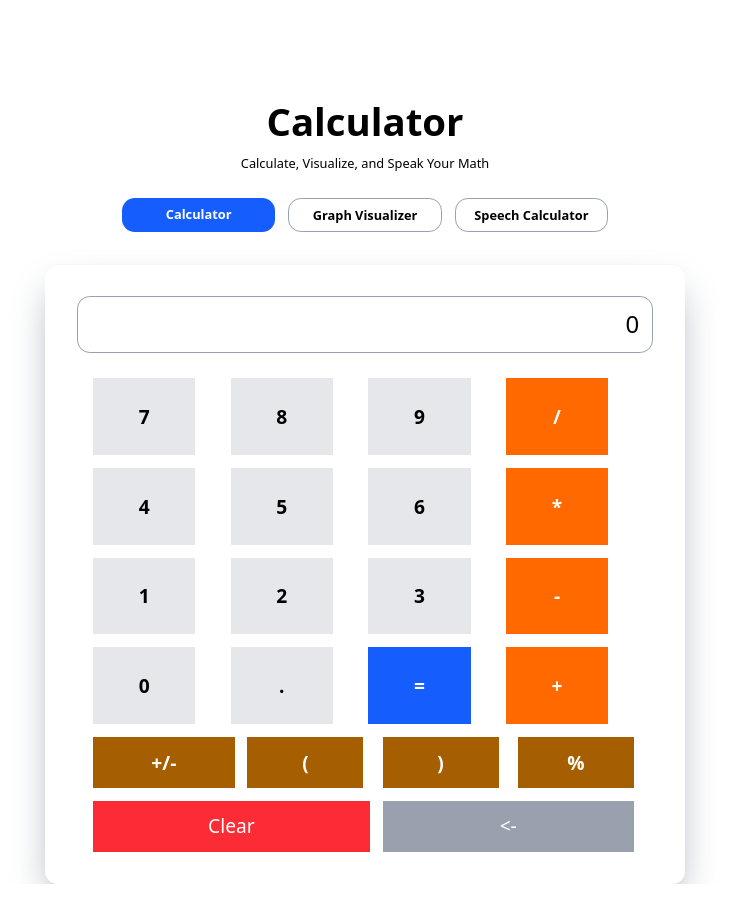
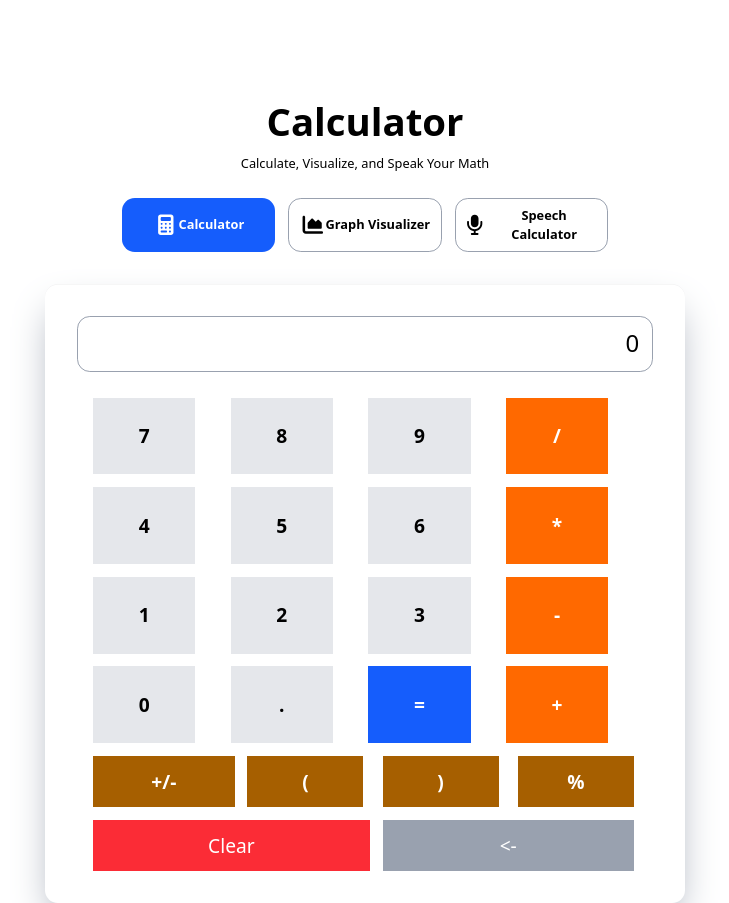
Before and after one commit to adityafadhilh/calculator-react, a React (Vite) app: page / in a window 1280 px wide. Shown: the whole page, without its empty margins (275-1004 px from the left). Built offline with nearby package versions, Linux system fonts and the light colour scheme.

Commit message:
add icon navigation

```diff
--- a/src/App.tsx
+++ b/src/App.tsx
@@ -5,6 +5,9 @@ import './App.css'
 import { Calculator } from './components/Calculator';
 import { Graph } from './components/Graph';
 import { Speech } from './components/Speech';
+import CalculatorIcon from './assets/CalculatorIcon';
+import GraphIcon from './assets/GraphIcon';
+import MicIcon from './assets/MicIcon';
 
 function App() {
   const [isActiveTab, setIsActiveTab] = useState<'Calculator' | 'Graph' | 'Speech'>('Calculator');
@@ -23,23 +26,26 @@ function App() {
         <h1 className='text-5xl font-bold'>Calculator</h1>
         <p className='mt-4 mb-8'>Calculate, Visualize, and Speak Your Math</p>
         <div className='flex space-x-4'>
-          <div onClick={() => setIsActiveTab('Calculator')} className={`w-48 p-2 text-center rounded-2xl font-bold cursor-pointer ${isActiveTab == 'Calculator' ?
+          <div onClick={() => setIsActiveTab('Calculator')} className={`flex items-center justify-center w-fit md:w-48 p-2 text-center rounded-2xl font-bold cursor-pointer ${isActiveTab == 'Calculator' ?
             'text-white bg-blue-600' :
             'text-black bg-white border-2 border-gray-400'
             } `}>
-            Calculator
+            <CalculatorIcon className="h-8" color={isActiveTab == 'Calculator' ? '#fff' : '#000'} />
+            <p className='hidden md:inline'>Calculator</p>
           </div>
-          <div onClick={() => setIsActiveTab('Graph')} className={`w-48 p-2 text-center rounded-2xl font-bold cursor-pointer ${isActiveTab == 'Graph' ?
+          <div onClick={() => setIsActiveTab('Graph')} className={`flex items-center justify-center w-fit md:w-48 p-2 text-center rounded-2xl font-bold cursor-pointer ${isActiveTab == 'Graph' ?
             'text-white bg-blue-600' :
             'text-black bg-white border-2 border-gray-400'
             }`}>
-            <p>Graph Visualizer</p>
+            <GraphIcon className="h-8" color={isActiveTab == 'Graph' ? '#fff' : '#000'} />
+            <p className='hidden md:inline'>Graph Visualizer</p>
           </div>
-          <div onClick={() => setIsActiveTab('Speech')} className={`w-48 p-2 text-center rounded-2xl font-bold cursor-pointer ${isActiveTab == 'Speech' ?
+          <div onClick={() => setIsActiveTab('Speech')} className={`flex items-center justify-center w-fit md:w-48 p-2 text-center rounded-2xl font-bold cursor-pointer ${isActiveTab == 'Speech' ?
             'text-white bg-blue-600' :
             'text-black bg-white border-2 border-gray-400'
             }`}>
-            <p>Speech Calculator</p>
+            <MicIcon className="h-8" color={isActiveTab == 'Speech' ? '#fff' : '#000'} />
+            <p className='hidden md:inline'>Speech Calculator</p>
           </div>
         </div>
       </div>
--- /dev/null
+++ b/src/assets/CalculatorIcon.tsx
@@ -0,0 +1,10 @@
+import type { SVGProps } from "react"
+const CalculatorIcon = (props: SVGProps<SVGSVGElement>) => (
+  <svg xmlns="http://www.w3.org/2000/svg" viewBox="0 0 640 640" {...props}>
+    <path
+      fill={props.color || '#fff'}
+      d="M192 64c-35.3 0-64 28.7-64 64v384c0 35.3 28.7 64 64 64h256c35.3 0 64-28.7 64-64V128c0-35.3-28.7-64-64-64H192zm32 64h192c17.7 0 32 14.3 32 32v32c0 17.7-14.3 32-32 32H224c-17.7 0-32-14.3-32-32v-32c0-17.7 14.3-32 32-32zm16 168c0 13.3-10.7 24-24 24s-24-10.7-24-24 10.7-24 24-24 24 10.7 24 24zm80 24c-13.3 0-24-10.7-24-24s10.7-24 24-24 24 10.7 24 24-10.7 24-24 24zm128-24c0 13.3-10.7 24-24 24s-24-10.7-24-24 10.7-24 24-24 24 10.7 24 24zM216 416c-13.3 0-24-10.7-24-24s10.7-24 24-24 24 10.7 24 24-10.7 24-24 24zm128-24c0 13.3-10.7 24-24 24s-24-10.7-24-24 10.7-24 24-24 24 10.7 24 24zm80 24c-13.3 0-24-10.7-24-24s10.7-24 24-24 24 10.7 24 24-10.7 24-24 24zm-232 72c0-13.3 10.7-24 24-24h112c13.3 0 24 10.7 24 24s-10.7 24-24 24H216c-13.3 0-24-10.7-24-24zm232-24c13.3 0 24 10.7 24 24s-10.7 24-24 24-24-10.7-24-24 10.7-24 24-24z"
+    />
+  </svg>
+)
+export default CalculatorIcon
--- /dev/null
+++ b/src/assets/GraphIcon.tsx
@@ -0,0 +1,10 @@
+import type { SVGProps } from "react"
+const GraphIcon = (props: SVGProps<SVGSVGElement>) => (
+    <svg xmlns="http://www.w3.org/2000/svg" viewBox="0 0 640 640" {...props}>
+        <path
+            fill={props.color || '#fff'}
+            d="M96 96c17.7 0 32 14.3 32 32v336c0 8.8 7.2 16 16 16h400c17.7 0 32 14.3 32 32s-14.3 32-32 32H144c-44.2 0-80-35.8-80-80V128c0-17.7 14.3-32 32-32zm208 64c6.7 0 13.1 2.8 17.7 7.8l71.1 77.5L439 199c9.4-9.4 24.6-9.4 33.9 0l64 64c4.5 4.5 7 10.6 7 17v112c0 13.3-10.7 24-24 24h-304c-13.3 0-24-10.7-24-24V280c0-6 2.3-11.8 6.3-16.2l88-96c4.5-5 11-7.8 17.7-7.8z"
+        />
+    </svg>
+)
+export default GraphIcon
--- /dev/null
+++ b/src/assets/MicIcon.tsx
@@ -0,0 +1,10 @@
+import type { SVGProps } from "react"
+const MicIcon = (props: SVGProps<SVGSVGElement>) => (
+  <svg xmlns="http://www.w3.org/2000/svg" viewBox="0 0 640 640" {...props}>
+    <path
+      fill={props.color || '#fff'}
+      d="M320 64c-53 0-96 43-96 96v128c0 53 43 96 96 96s96-43 96-96V160c0-53-43-96-96-96zM176 248c0-13.3-10.7-24-24-24s-24 10.7-24 24v40c0 97.9 73.3 178.7 168 190.5V528h-48c-13.3 0-24 10.7-24 24s10.7 24 24 24h144c13.3 0 24-10.7 24-24s-10.7-24-24-24h-48v-49.5c94.7-11.8 168-92.6 168-190.5v-40c0-13.3-10.7-24-24-24s-24 10.7-24 24v40c0 79.5-64.5 144-144 144s-144-64.5-144-144v-40z"
+    />
+  </svg>
+)
+export default MicIcon
```
